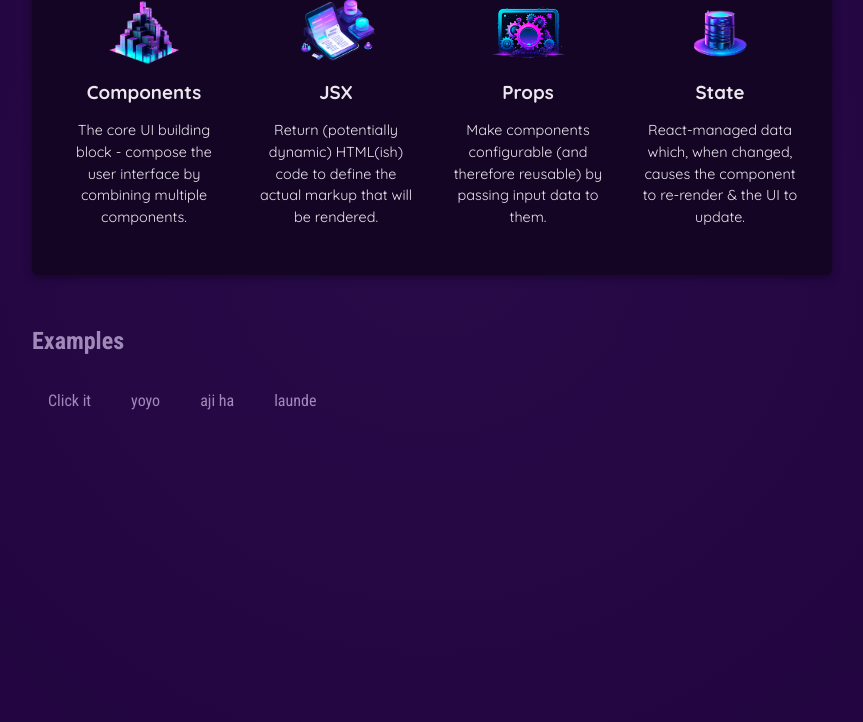
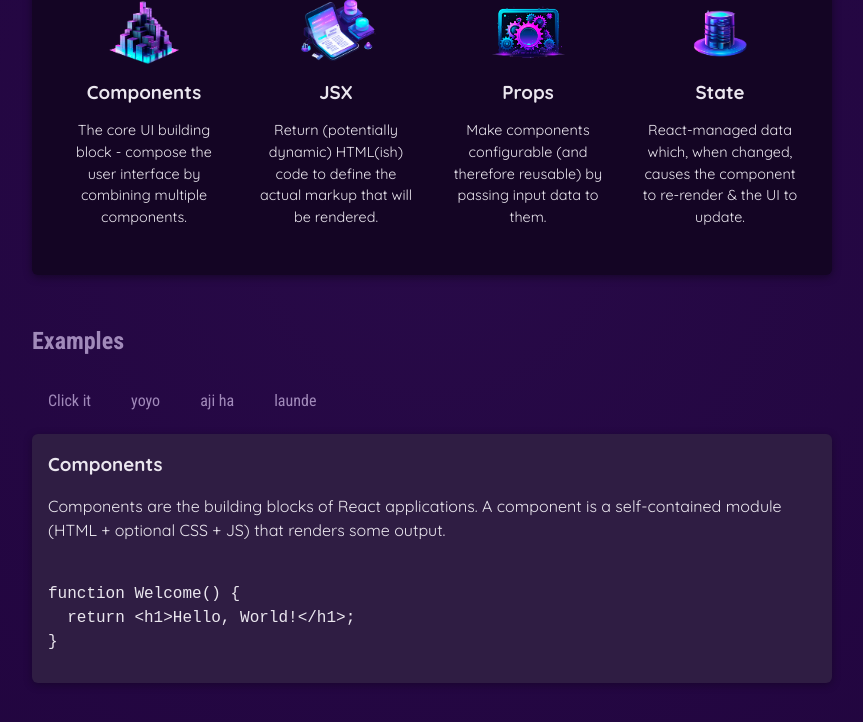
Before and after one commit to Arpit-Verma-2003/react-journey, a React (Vite) app: page / in a window 1280 px wide. Both pictures are taken after a click on the button "Click it". Shown: the part 424-1146 px from the top of the page, without its empty margins (208-1071 px from the left). Built offline with nearby package versions, Linux system fonts and the light colour scheme.

Commit message:
added fucntionality

```diff
--- a/package.json
+++ b/package.json
@@ -7,6 +7,7 @@
     "preview": "vite preview"
   },
   "dependencies": {
+    "firebase": "^10.8.1",
     "react": "^18.0.0",
     "react-dom": "^18.0.0"
   },
--- a/src/App.jsx
+++ b/src/App.jsx
@@ -1,11 +1,26 @@
+import {useState} from 'react';
 import CoreComponents from "./Components/CoreComponents.jsx";
 import { CORE_CONCEPTS } from "./data";
 import Header from "./Components/Header.jsx";
 import TabButton from "./Components/TabButton.jsx";
-function clickHandler(selectedButton){
-  console.log(selectedButton);
-}
+import { EXAMPLES } from './data';
+
 function App() {
+  const [selectedTopic,setSelectedTopic] = useState('');
+  function clickHandler(selectedButton){
+    setSelectedTopic(selectedButton);
+    console.log({selectedTopic});
+  }
+  let tabContent = <p>Please select a topic</p>
+  if(selectedTopic){
+    tabContent = (<div id='tab-content'>
+    <h3>{EXAMPLES[selectedTopic].title}</h3>
+    <p>{EXAMPLES[selectedTopic].description}</p>
+    <pre>
+      <code>{EXAMPLES[selectedTopic].code}</code>
+    </pre>
+  </div>);
+  }
   return (
     <div>
       <main>
@@ -31,11 +46,12 @@
         <section id="examples">
           <h2>Examples</h2>
           <menu>
-            <TabButton onPress = {()=>clickHandler(1)}>Click it</TabButton>
-            <TabButton onPress = {()=>clickHandler(2)}>yoyo</TabButton>
-            <TabButton onPress = {()=>clickHandler(3)}>aji ha</TabButton>
-            <TabButton onPress = {()=>clickHandler(4)}>launde</TabButton>
+            <TabButton onPress = {()=>clickHandler('components')}>Click it</TabButton>
+            <TabButton onPress = {()=>clickHandler('jsx')}>yoyo</TabButton>
+            <TabButton onPress = {()=>clickHandler('props')}>aji ha</TabButton>
+            <TabButton onPress = {()=>clickHandler('state')}>launde</TabButton>
           </menu>
+          {tabContent}
         </section>
       </main>
     </div>
--- a/src/data.js
+++ b/src/data.js
@@ -1,31 +1,82 @@
-import componentsImg from "./assets/components.png";
-import propsImg from "./assets/config.png";
-import jsxImg from "./assets/jsx-ui.png";
-import stateImg from "./assets/state-mgmt.png";
+import componentsImg from './assets/components.png';
+import propsImg from './assets/config.png';
+import jsxImg from './assets/jsx-ui.png';
+import stateImg from './assets/state-mgmt.png';
 
 export const CORE_CONCEPTS = [
   {
     image: componentsImg,
-    title: "Components",
+    title: 'Components',
     description:
-      "The core UI building block - compose the user interface by combining multiple components.",
+      'The core UI building block - compose the user interface by combining multiple components.',
   },
   {
     image: jsxImg,
-    title: "JSX",
+    title: 'JSX',
     description:
-      "Return (potentially dynamic) HTML(ish) code to define the actual markup that will be rendered.",
+      'Return (potentially dynamic) HTML(ish) code to define the actual markup that will be rendered.',
   },
   {
     image: propsImg,
-    title: "Props",
+    title: 'Props',
     description:
-      "Make components configurable (and therefore reusable) by passing input data to them.",
+      'Make components configurable (and therefore reusable) by passing input data to them.',
   },
   {
     image: stateImg,
-    title: "State",
+    title: 'State',
     description:
-      "React-managed data which, when changed, causes the component to re-render & the UI to update.",
+      'React-managed data which, when changed, causes the component to re-render & the UI to update.',
   },
 ];
+
+export const EXAMPLES = {
+  components: {
+    title: 'Components',
+    description:
+      'Components are the building blocks of React applications. A component is a self-contained module (HTML + optional CSS + JS) that renders some output.',
+    code: `
+function Welcome() {
+  return <h1>Hello, World!</h1>;
+}`,
+  },
+  jsx: {
+    title: 'JSX',
+    description:
+      'JSX is a syntax extension to JavaScript. It is similar to a template language, but it has full power of JavaScript (e.g., it may output dynamic content).',
+    code: `
+<div>
+  <h1>Welcome {userName}</h1>
+  <p>Time to learn React!</p>
+</div>`,
+  },
+  props: {
+    title: 'Props',
+    description:
+      'Components accept arbitrary inputs called props. They are like function arguments.',
+    code: `
+function Welcome(props) {
+  return <h1>Hello, {props.name}</h1>;
+}`,
+  },
+  state: {
+    title: 'State',
+    description:
+      'State allows React components to change their output over time in response to user actions, network responses, and anything else.',
+    code: `
+function Counter() {
+  const [isVisible, setIsVisible] = useState(false);
+
+  function handleClick() {
+    setIsVisible(true);
+  }
+
+  return (
+    <div>
+      <button onClick={handleClick}>Show Details</button>
+      {isVisible && <p>Amazing details!</p>}
+    </div>
+  );
+}`,
+  },
+};
```
Also changed, not shown: 1 other file (tests, documents, lock files or other folders).
